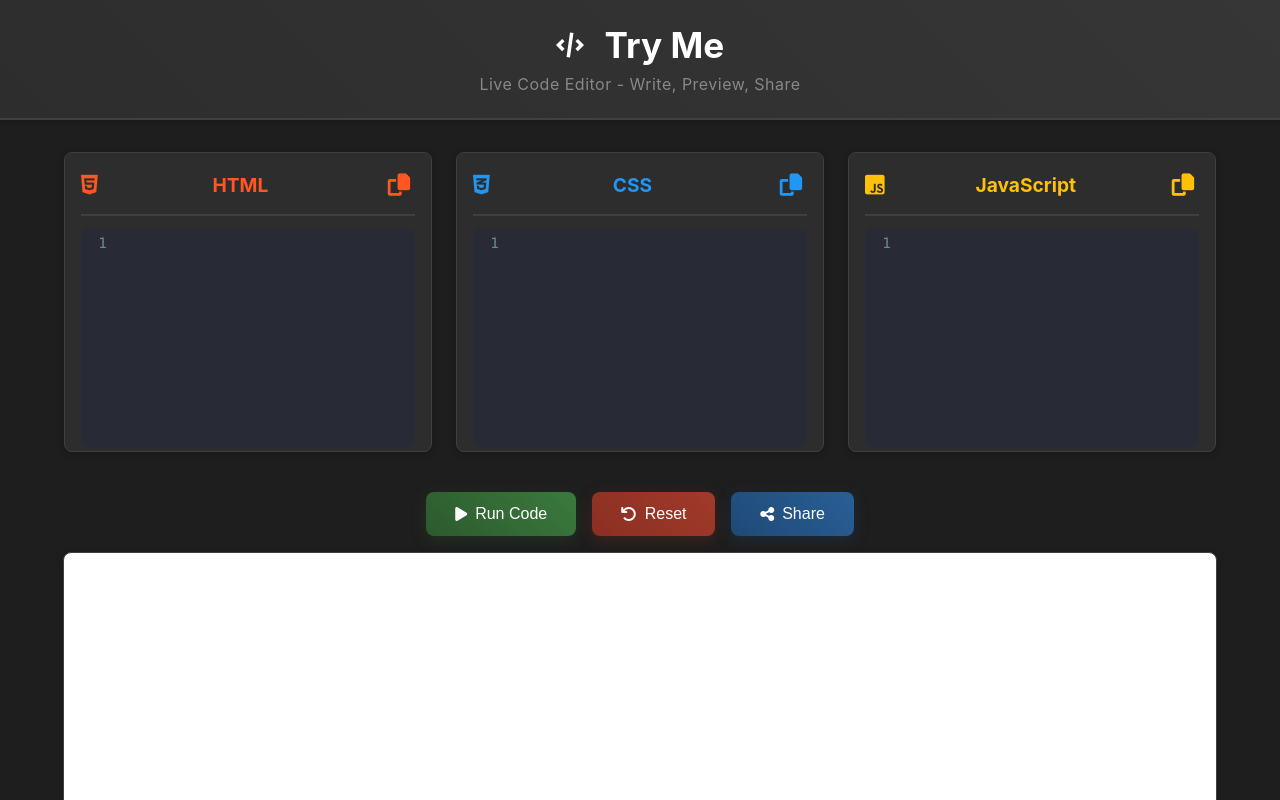
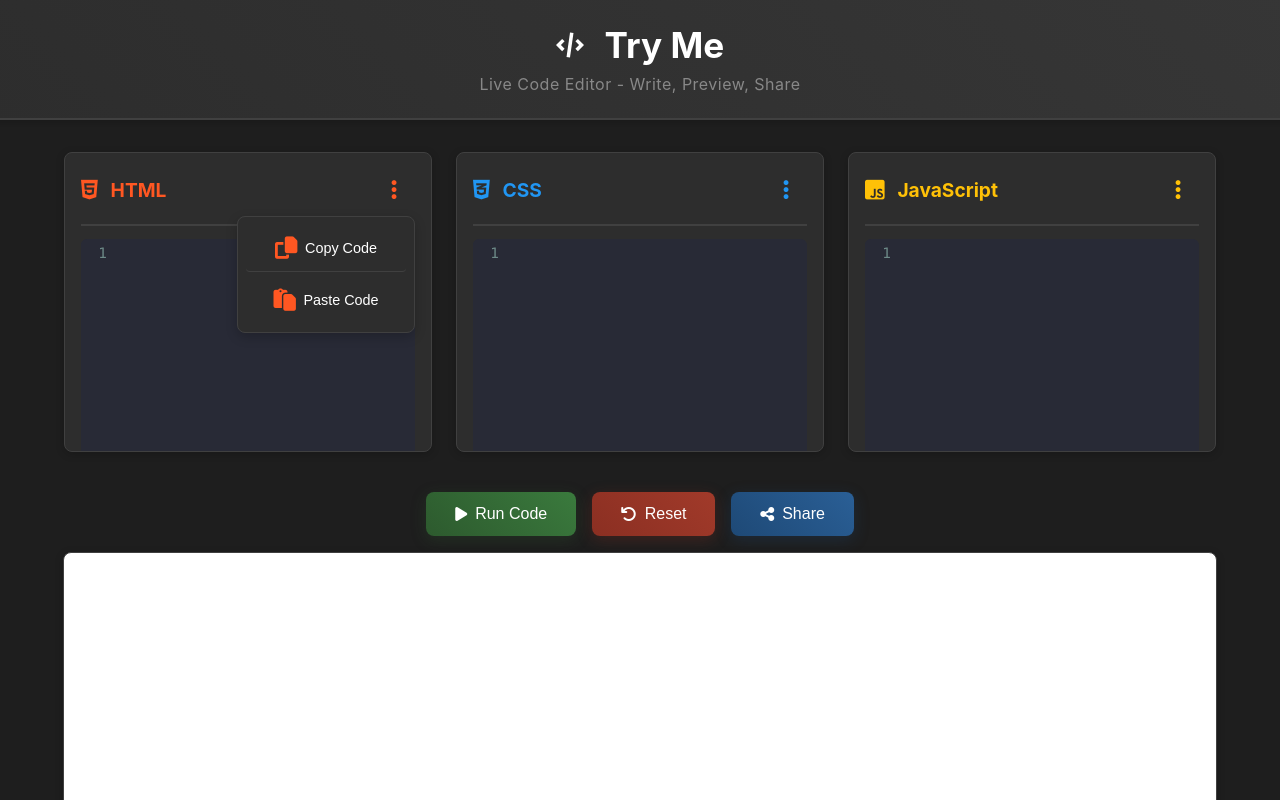
Before and after one commit to shaazkazi/htmltryit, a plain HTML site: page index.html in a window 1280 px wide. Both pictures are taken after a click on the button 398 px from the left and 185 px from the top of the page. Shown: the top 800 px of the page. Drawn offline with nearby package versions, Linux system fonts and the light colour scheme.

Commit message:
Add files via upload

```diff
--- a/index.html
+++ b/index.html
@@ -32,22 +32,54 @@
         <div class="editor-container">
             <div class="editor html">
                 <h2>
-                    <i class="fa-brands fa-html5"></i>HTML
-                    <button class="copy-btn" data-editor="html"><i class="fas fa-copy"></i></button>
+                    <span><i class="fa-brands fa-html5"></i>HTML</span>
+                    <div class="copy-options">
+                        <button class="copy-btn" data-editor="html"><i class="fas fa-ellipsis-vertical"></i></button>
+                        <div class="copy-dropdown">
+                            <button class="copy-action" data-action="copy">
+                                <i class="fas fa-copy"></i> Copy Code
+                            </button>
+                            <button class="copy-action" data-action="paste">
+                                <i class="fas fa-paste"></i> Paste Code
+                            </button>
+                        </div>
+                    </div>
                 </h2>
                 <textarea id="html-code" placeholder="Write HTML here..." spellcheck="false"></textarea>
             </div>
+
             <div class="editor css">
                 <h2>
-                    <i class="fa-brands fa-css3-alt"></i>CSS
-                    <button class="copy-btn" data-editor="html"><i class="fas fa-copy"></i></button>
+                    <span><i class="fa-brands fa-css3-alt"></i>CSS</span>
+                    <div class="copy-options">
+                        <button class="copy-btn" data-editor="css"><i class="fas fa-ellipsis-vertical"></i></button>
+                        <div class="copy-dropdown">
+                            <button class="copy-action" data-action="copy">
+                                <i class="fas fa-copy"></i> Copy Code
+                            </button>
+                            <button class="copy-action" data-action="paste">
+                                <i class="fas fa-paste"></i> Paste Code
+                            </button>
+                        </div>
+                    </div>
                 </h2>
                 <textarea id="css-code" placeholder="Write CSS here..." spellcheck="false"></textarea>
             </div>
+
             <div class="editor js">
                 <h2>
-                    <i class="fa-brands fa-square-js"></i>JavaScript
-                    <button class="copy-btn" data-editor="html"><i class="fas fa-copy"></i></button>
+                    <span><i class="fa-brands fa-square-js"></i>JavaScript</span>
+                    <div class="copy-options">
+                        <button class="copy-btn" data-editor="js"><i class="fas fa-ellipsis-vertical"></i></button>
+                        <div class="copy-dropdown">
+                            <button class="copy-action" data-action="copy">
+                                <i class="fas fa-copy"></i> Copy Code
+                            </button>
+                            <button class="copy-action" data-action="paste">
+                                <i class="fas fa-paste"></i> Paste Code
+                            </button>
+                        </div>
+                    </div>
                 </h2>
                 <textarea id="js-code" placeholder="Write JavaScript here..." spellcheck="false"></textarea>
             </div>
--- a/script.js
+++ b/script.js
@@ -23,8 +23,8 @@ const jsEditor = CodeMirror.fromTextArea(document.getElementById('js-code'), {
     lineWrapping: true
 });
 
-// Add copy functionality
-function copyEditorContent(editorId) {
+function handleEditorAction(editorId, action) {
+    if (action === 'copy') {
         const content = editorId === 'html' ? htmlEditor.getValue() :
                        editorId === 'css' ? cssEditor.getValue() :
                        jsEditor.getValue();
@@ -32,18 +32,27 @@ function copyEditorContent(editorId) {
         navigator.clipboard.writeText(content).then(() => {
             const btn = document.querySelector(`.editor.${editorId} .copy-btn i`);
             btn.className = 'fas fa-check';
-        btn.style.transform = 'scale(1.2)';
-
             setTimeout(() => {
-            btn.className = 'fas fa-copy';
-            btn.style.transform = 'scale(1)';
+                btn.className = 'fas fa-ellipsis-vertical';
             }, 2000);
         });
+    } else if (action === 'paste') {
+        navigator.clipboard.readText().then(text => {
+            const editor = editorId === 'html' ? htmlEditor :
+                          editorId === 'css' ? cssEditor :
+                          jsEditor;
+
+            const doc = editor.getDoc();
+            const cursor = doc.getCursor();
+            doc.replaceRange(text, cursor);
+        });
     }
-// Add click handlers for copy buttons
-document.querySelectorAll('.copy-btn').forEach(btn => {
-    btn.addEventListener('click', () => {
-        copyEditorContent(btn.dataset.editor);
+}
+document.querySelectorAll('.copy-action').forEach(btn => {
+    btn.addEventListener('click', (e) => {
+        const editorId = btn.closest('.editor').classList[1];
+        const action = btn.dataset.action;
+        handleEditorAction(editorId, action);
     });
 });
 
@@ -89,3 +98,19 @@ ${jsEditor.getValue()}`;
         console.error('Failed to copy:', err);
     }
 });
+
+// Add this to handle click-based dropdown
+document.querySelectorAll('.copy-btn').forEach(btn => {
+    btn.addEventListener('click', (e) => {
+        e.stopPropagation();
+        const copyOptions = btn.closest('.copy-options');
+        copyOptions.classList.toggle('active');
+    });
+});
+
+// Close dropdown when clicking outside
+document.addEventListener('click', () => {
+    document.querySelectorAll('.copy-options.active').forEach(el => {
+        el.classList.remove('active');
+    });
+});
--- a/styles.css
+++ b/styles.css
@@ -543,3 +543,142 @@ header h1 img {
 header h1:hover img {
     transform: scale(1.1);
 }
+.copy-options {
+    position: relative;
+    padding: 5px;
+}
+
+.copy-dropdown {
+    position: absolute;
+    right: 0;
+    top: 100%;
+    background: var(--editor-bg);
+    border: 1px solid var(--border-color);
+    border-radius: var(--border-radius);
+    padding: 0.5rem;
+    display: flex;
+    flex-direction: column;
+    gap: 0.3rem;
+    min-width: 140px;
+    opacity: 0;
+    visibility: hidden;
+    transform: translateY(-10px);
+    transition: all 0.3s ease;
+    z-index: 100;
+    box-shadow: 0 4px 12px rgba(0,0,0,0.2);
+}
+
+.copy-options.active .copy-dropdown {
+    opacity: 1;
+    visibility: visible;
+    transform: translateY(5px);
+}
+
+.copy-action {
+    background: transparent;
+    border: none;
+    padding: 0.8rem 1rem;
+    color: #fff;
+    display: flex;
+    align-items: center;
+    gap: 0.8rem;
+    cursor: pointer;
+    transition: all 0.2s ease;
+    border-radius: 4px;
+    width: 100%;
+    text-align: left;
+}
+
+/* Mobile enhancements */
+@media (max-width: 768px) {
+    .copy-dropdown {
+        position: fixed;
+        top: auto;
+        bottom: 20px;
+        right: 20px;
+        transform: translateY(100px);
+        background: #363636;
+        box-shadow: 0 8px 24px rgba(0,0,0,0.3);
+    }
+
+    .copy-options.active .copy-dropdown {
+        transform: translateY(0);
+    }
+}
+.copy-dropdown {
+    position: absolute;
+    right: 0;
+    top: 100%;
+    background: var(--editor-bg);
+    border: 1px solid var(--border-color);
+    border-radius: var(--border-radius);
+    min-width: 160px;
+    z-index: 100;
+    box-shadow: 0 4px 12px rgba(0,0,0,0.2);
+}
+
+.copy-action {
+    padding: 8px 12px;
+    width: 100%;
+    border: none;
+    border-bottom: 1px solid var(--border-color);
+    background: transparent;
+    color: #fff;
+    display: flex;
+    align-items: center;
+    gap: 8px;
+    cursor: pointer;
+    transition: all 0.2s ease;
+    font-size: 0.9rem;
+    white-space: nowrap;
+}
+
+.copy-action:last-child {
+    border-bottom: none;
+}
+
+.copy-action i {
+    width: 16px;
+}
+
+/* Mobile optimization */
+@media (max-width: 768px) {
+    .copy-dropdown {
+        position: fixed;
+        bottom: 20px;
+        right: 20px;
+        top: auto;
+        border-radius: 8px;
+        box-shadow: 0 8px 24px rgba(0,0,0,0.3);
+    }
+}
+.copy-action {
+    padding: 12px 16px;
+    width: 100%;
+    border: none;
+    border-bottom: 1px solid var(--border-color);
+    background: transparent;
+    color: #fff;
+    display: flex;
+    align-items: center;
+    gap: 12px;
+    cursor: pointer;
+    transition: all 0.2s ease;
+    font-size: 0.9rem;
+    white-space: nowrap;
+}
+
+.copy-action i {
+    width: 18px;
+    font-size: 1rem;
+}
+
+.copy-action:hover {
+    background: rgba(255, 255, 255, 0.05);
+    transform: translateX(2px);
+}
+
+/* Color-specific hover effects */
+.editor.html .copy-action:hover { background: rgba(255, 87, 34, 0.1); }
+.editor.css .copy-action:hover { background: rgba(33, 150, 243, 0.1); }
+.editor.js .copy-action:hover { background: rgba(255, 193, 7, 0.1); }
```
Lines whose indentation alone changed are shown as unchanged.
